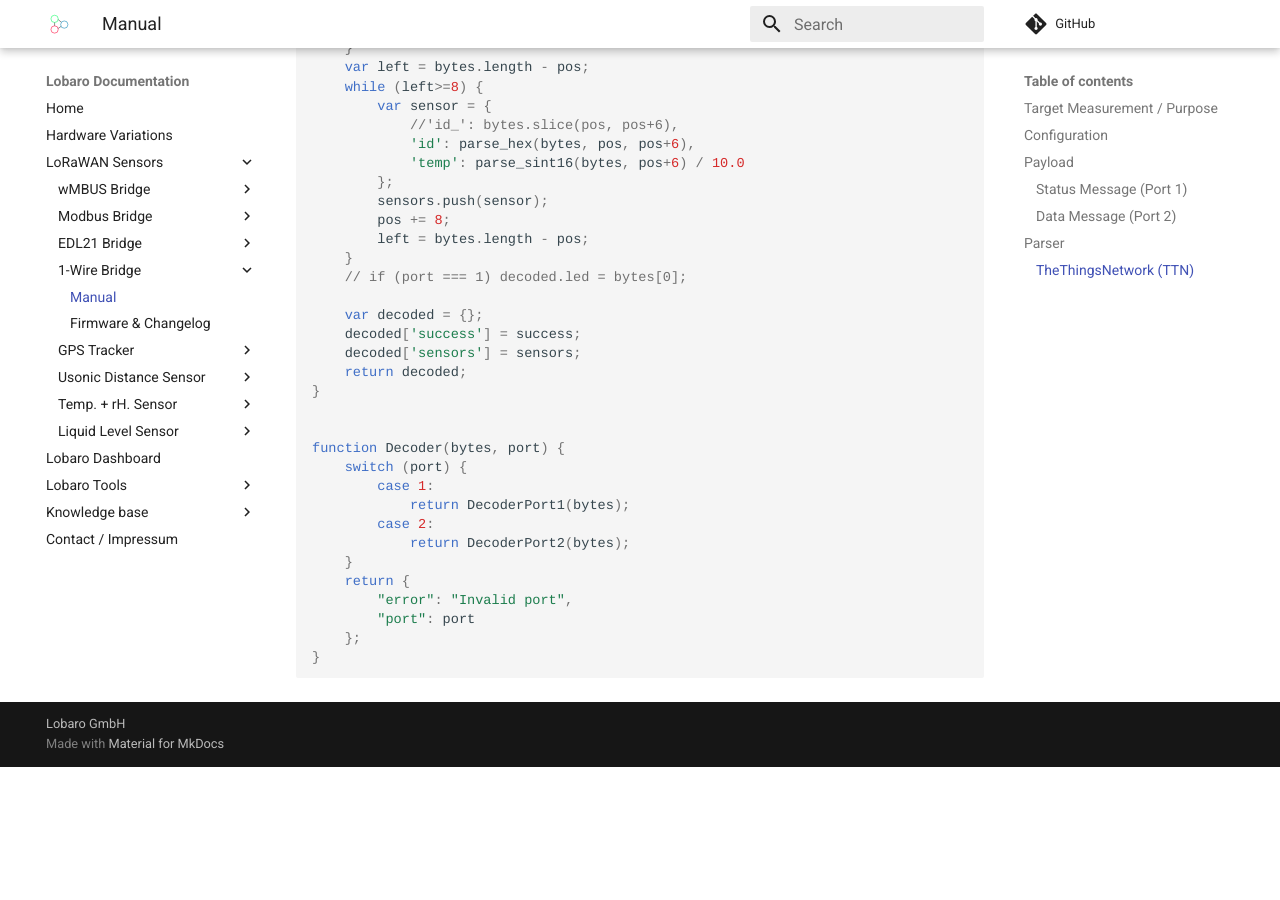
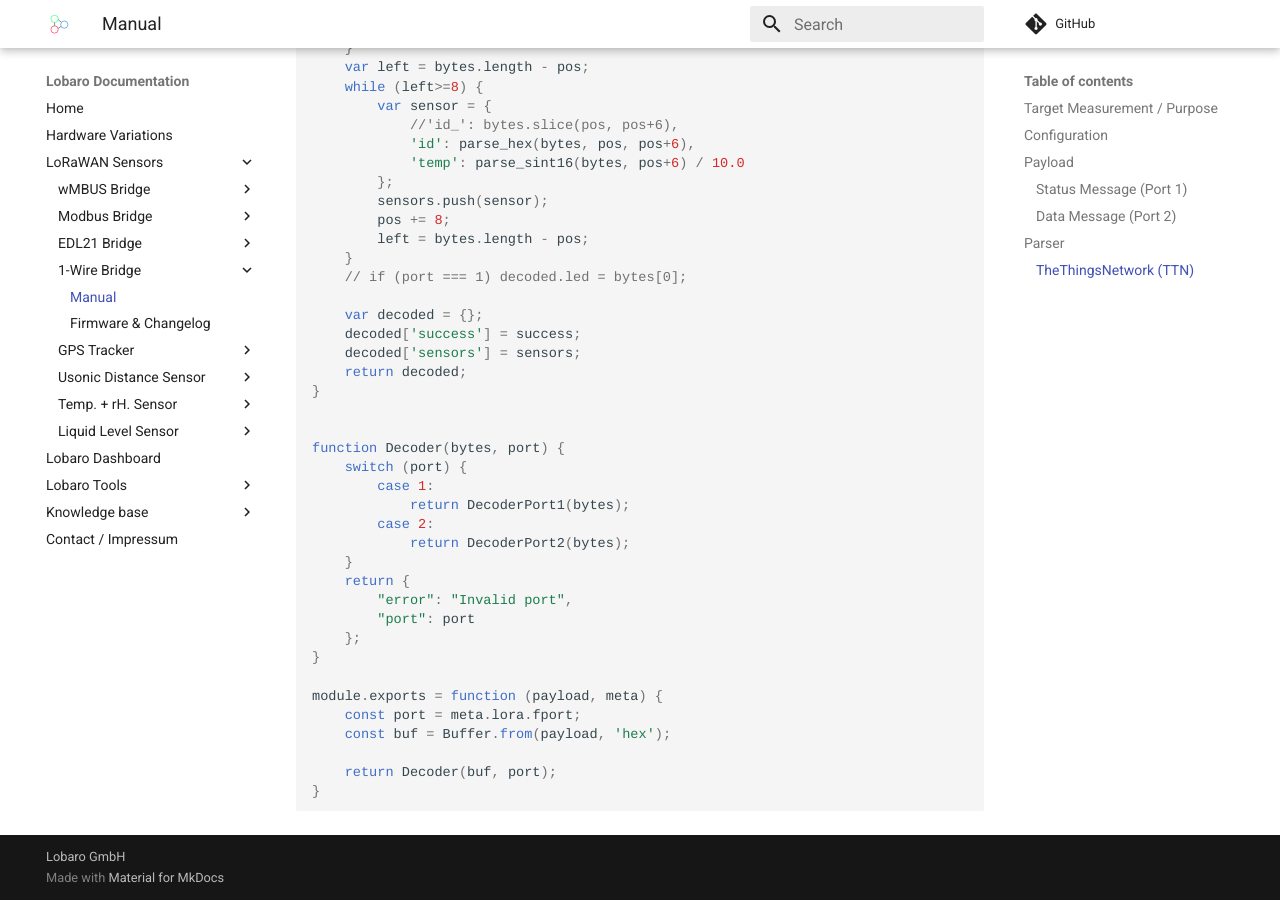
Before and after one commit to Lobaro/docs, an MkDocs documentation site: the page built from docs/lorawan-sensors/1-wire-lorawan/index.md, in a window 1280 px wide and 900 px high, scrolled down 3476 px. Built offline with MkDocs 1.6.1 and Material for MkDocs 9.7.7, drawn with Linux system fonts in a browser that asks for light colours; a script that is not in the unit is left out; comment, search, counter and statistics services are not loaded; before the commit the page ends 4243 px from its top, so only the background shows below that.

Commit message:
Update index.md

````diff
--- a/docs/lorawan-sensors/1-wire-lorawan/index.md
+++ b/docs/lorawan-sensors/1-wire-lorawan/index.md
@@ -165,4 +165,11 @@ function Decoder(bytes, port) {
         "port": port
     };
 }
+
+module.exports = function (payload, meta) {
+    const port = meta.lora.fport;
+    const buf = Buffer.from(payload, 'hex');
+
+    return Decoder(buf, port);
+}
 ```
````
